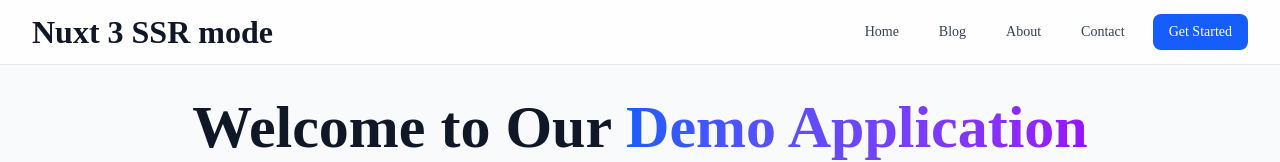
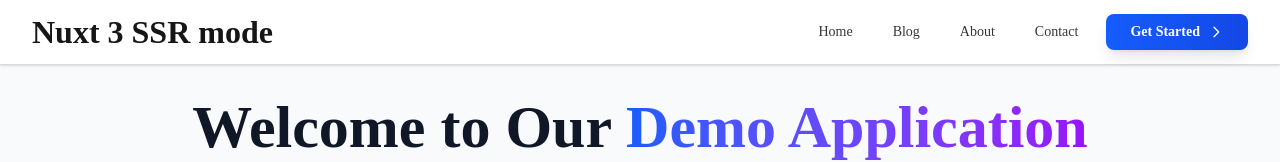
Before and after one commit to AlphaActual/render-strategy-demo, a Nuxt app in the folder nuxt-app/: page / in a window 1280 px wide. Shown: the top 162 px of the page. Built offline with nearby package versions, Linux system fonts and the light colour scheme.

Commit message:
header style updated

```diff
--- a/nuxt-app/components/Header.vue
+++ b/nuxt-app/components/Header.vue
@@ -1,35 +1,37 @@
 <script setup lang="ts">
 // Mobile menu state
-const isMobileMenuOpen = ref(false)
+const isMobileMenuOpen = ref(false);
 
 // Toggle mobile menu
 const toggleMobileMenu = () => {
-  isMobileMenuOpen.value = !isMobileMenuOpen.value
-}
+  isMobileMenuOpen.value = !isMobileMenuOpen.value;
+};
 
 // Close mobile menu when clicking outside or on nav links
 const closeMobileMenu = () => {
-  isMobileMenuOpen.value = false
-}
+  isMobileMenuOpen.value = false;
+};
 
 // Navigation items
 const navigationItems = [
-  { name: 'Home', href: '/', current: false },
-  { name: 'Blog', href: '/blog', current: false },
-  { name: 'About', href: '#about', current: false },
-  { name: 'Contact', href: '#contact', current: false }
-]
+  { name: "Home", href: "/", current: false },
+  { name: "Blog", href: "/blog", current: false },
+  { name: "About", href: "#about", current: false },
+  { name: "Contact", href: "#contact", current: false },
+];
 </script>
 
 <template>
-  <header class="bg-white/80 backdrop-blur-sm border-b border-gray-200 sticky top-0 z-50">
+  <header
+    class="bg-white/95 backdrop-blur-md border-b border-primary10 sticky top-0 z-50 shadow-sm"
+  >
     <nav class="max-w-7xl mx-auto px-4 sm:px-6 lg:px-8">
       <div class="flex justify-between items-center h-16">
         <!-- Logo -->
         <div class="flex items-center">
           <NuxtLink
             to="/"
-            class="text-2xl font-bold text-gray-900 hover:text-blue-600 transition-colors duration-200"
+            class="text-2xl font-bold text-primary100 hover:bg-gradient-to-r hover:from-blue-600 hover:to-purple-600 hover:bg-clip-text hover:text-transparent transition-all duration-300"
             @click="closeMobileMenu"
           >
             Nuxt 3 SSR mode
@@ -43,21 +45,35 @@ const navigationItems = [
               v-for="item in navigationItems"
               :key="item.name"
               :to="item.href"
-              class="text-gray-700 hover:text-blue-600 px-3 py-2 text-sm font-medium transition-colors duration-200"
+              class="text-primary80 hover:text-primary100 px-3 py-2 text-sm font-medium transition-all duration-300 hover:bg-primary05 rounded-lg"
             >
               {{ item.name }}
             </NuxtLink>
-            <button class="bg-blue-600 text-white px-4 py-2 rounded-lg text-sm font-medium hover:bg-blue-700 transition-colors duration-200">
+            <button
+              class="group inline-flex items-center px-6 py-2 bg-gradient-to-r from-blue-600 to-blue-700 text-white rounded-lg text-sm font-semibold hover:from-blue-700 hover:to-blue-800 transition-all duration-300 shadow-lg hover:shadow-xl transform hover:scale-105"
+            >
               Get Started
+              <svg
+                class="ml-2 h-4 w-4 transition-transform duration-300 group-hover:translate-x-1"
+                fill="none"
+                stroke="currentColor"
+                viewBox="0 0 24 24"
+              >
+                <path
+                  stroke-linecap="round"
+                  stroke-linejoin="round"
+                  stroke-width="2"
+                  d="M9 5l7 7-7 7"
+                />
+              </svg>
             </button>
           </div>
         </div>
-
         <!-- Mobile menu button -->
         <div class="md:hidden">
           <button
             @click="toggleMobileMenu"
-            class="inline-flex items-center justify-center p-2 rounded-md text-gray-700 hover:text-blue-600 hover:bg-gray-100 focus:outline-none focus:ring-2 focus:ring-inset focus:ring-blue-500 transition-colors duration-200"
+            class="inline-flex items-center justify-center p-2 rounded-lg text-primary80 hover:text-primary100 hover:bg-primary05 focus:outline-none focus:ring-2 focus:ring-inset focus:ring-blue-500 transition-all duration-300"
             aria-expanded="false"
           >
             <span class="sr-only">Open main menu</span>
@@ -98,28 +114,47 @@ const navigationItems = [
           </button>
         </div>
       </div>
-
       <!-- Mobile menu -->
       <div
         v-show="isMobileMenuOpen"
         class="md:hidden transition-all duration-300 ease-in-out"
-        :class="{ 'opacity-100': isMobileMenuOpen, 'opacity-0': !isMobileMenuOpen }"
+        :class="{
+          'opacity-100': isMobileMenuOpen,
+          'opacity-0': !isMobileMenuOpen,
+        }"
       >
-        <div class="px-2 pt-2 pb-3 space-y-1 sm:px-3 bg-white border-t border-gray-200">
+        <div
+          class="px-2 pt-2 pb-3 space-y-1 sm:px-3 bg-white/95 backdrop-blur-md border-t border-primary10"
+        >
           <NuxtLink
             v-for="item in navigationItems"
             :key="item.name"
             :to="item.href"
             @click="closeMobileMenu"
-            class="text-gray-700 hover:text-blue-600 hover:bg-gray-50 block px-3 py-2 rounded-md text-base font-medium transition-colors duration-200"
+            class="text-primary80 hover:text-primary100 hover:bg-primary05 block px-3 py-2 rounded-lg text-base font-medium transition-all duration-300"
           >
             {{ item.name }}
           </NuxtLink>
           <button
             @click="closeMobileMenu"
-            class="w-full text-left bg-blue-600 text-white block px-3 py-2 rounded-md text-base font-medium hover:bg-blue-700 transition-colors duration-200"
+            class="group w-full text-left bg-gradient-to-r from-blue-600 to-blue-700 text-white block px-3 py-2 rounded-lg text-base font-semibold hover:from-blue-700 hover:to-blue-800 transition-all duration-300 shadow-lg hover:shadow-xl transform hover:scale-105"
           >
-            Get Started
+            <span class="inline-flex items-center">
+              Get Started
+              <svg
+                class="ml-2 h-4 w-4 transition-transform duration-300 group-hover:translate-x-1"
+                fill="none"
+                stroke="currentColor"
+                viewBox="0 0 24 24"
+              >
+                <path
+                  stroke-linecap="round"
+                  stroke-linejoin="round"
+                  stroke-width="2"
+                  d="M9 5l7 7-7 7"
+                />
+              </svg>
+            </span>
           </button>
         </div>
       </div>
```
